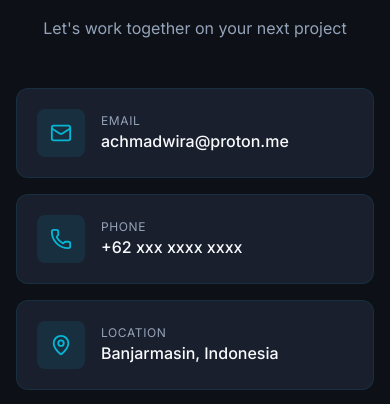
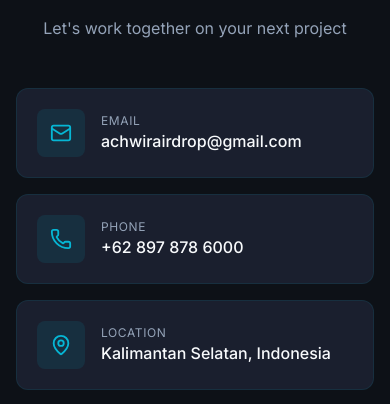
Before and after one commit to achmadwirra/achmadwirra.github.io, a Next.js app: page / in a window 390 px wide. Shown: the part 10945-11349 px from the top of the page. Built offline with nearby package versions, Linux system fonts and the light colour scheme.

Commit message:
fix: update contact info - phone, email, WhatsApp

```diff
--- a/src/components/Contact.tsx
+++ b/src/components/Contact.tsx
@@ -8,26 +8,26 @@ const contactInfo = [
   {
     icon: Mail,
     label: "Email",
-    value: "achmadwira@proton.me",
-    href: "mailto:achmadwira@proton.me",
+    value: "achwirairdrop@gmail.com",
+    href: "mailto:achwirairdrop@gmail.com",
   },
   {
     icon: Phone,
     label: "Phone",
-    value: "+62 xxx xxxx xxxx",
-    href: "tel:+62",
+    value: "+62 897 878 6000",
+    href: "tel:+628978786000",
   },
   {
     icon: MapPin,
     label: "Location",
-    value: "Banjarmasin, Indonesia",
+    value: "Kalimantan Selatan, Indonesia",
     href: "#",
   },
   {
     icon: MessageCircle,
     label: "WhatsApp",
     value: "Chat on WhatsApp",
-    href: "https://wa.me/62",
+    href: "https://wa.me/628978786000",
   },
 ];
 
```
